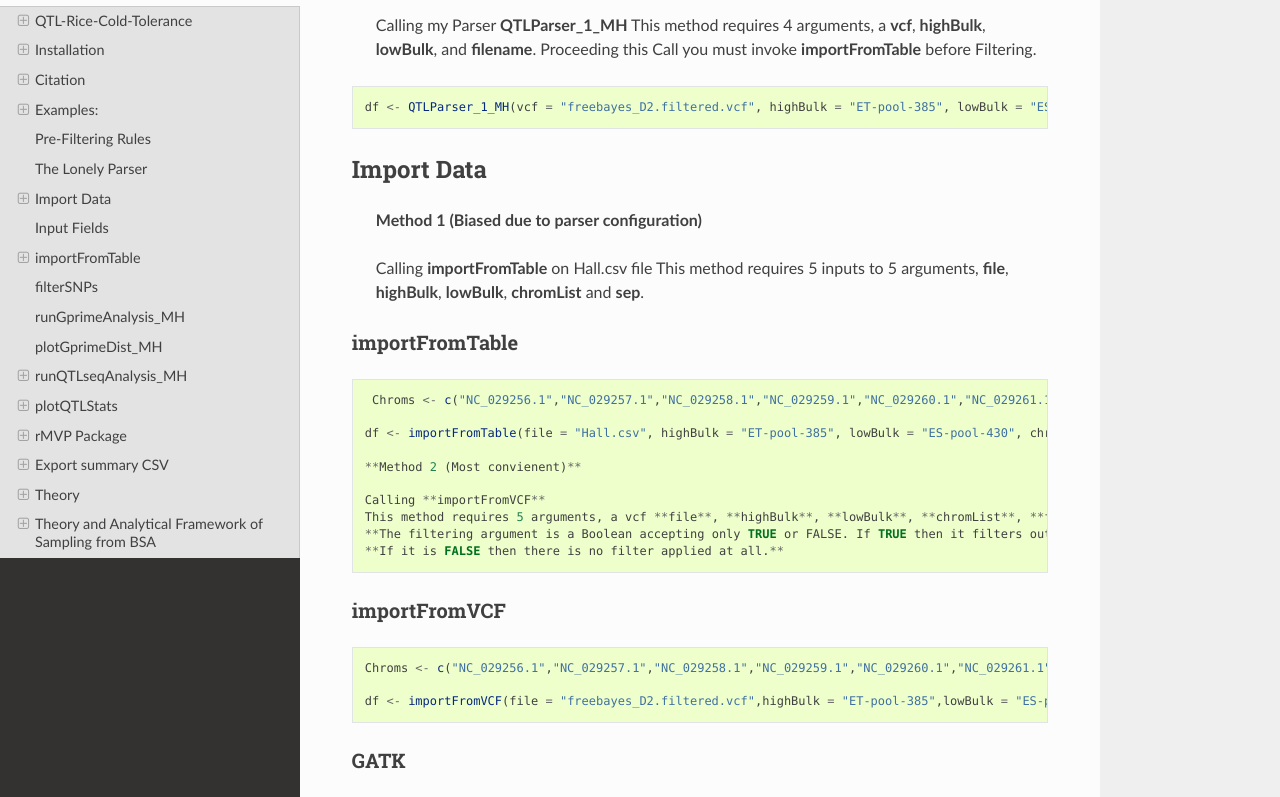
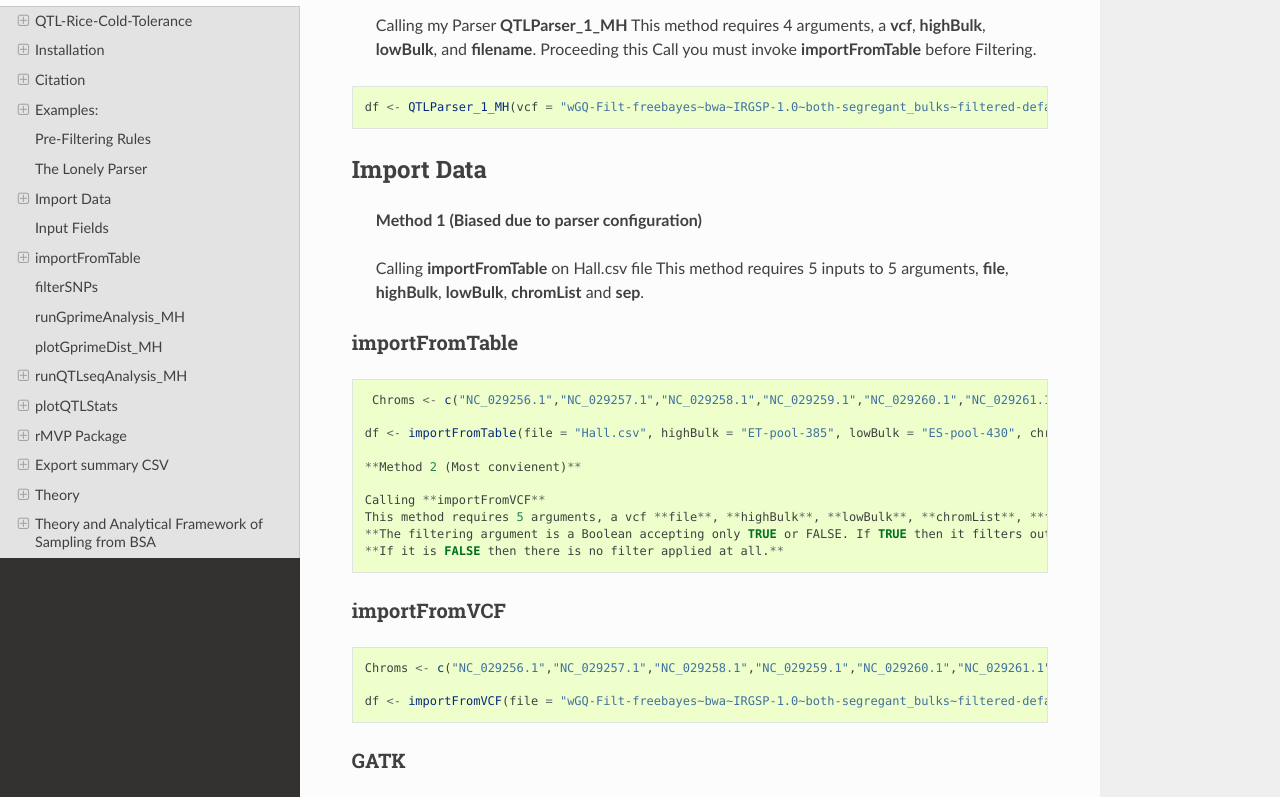
Before and after one commit to PBGLMichaelHall/ReadTheDocsQTL, a Sphinx documentation site: the page built from docs/source/Rice.rst, in a window 1280 px wide and 1400 px high, scrolled down 2169 px. Shown: the part 160-957 px from the top of the window. Built offline with Sphinx 7.4.7 and the Read the Docs theme 2.0.0, drawn with Linux system fonts in a browser that asks for light colours.

Commit message:
Update Rice.rst

```diff
--- a/docs/source/Rice.rst
+++ b/docs/source/Rice.rst
@@ -158,7 +158,7 @@ The Lonely Parser
 
 .. code:: r
 
-    df <- QTLParser_1_MH(vcf = "freebayes_D2.filtered.vcf", highBulk = "ET-pool-385", lowBulk = "ES-pool-430", filename = "Hall.csv")
+    df <- QTLParser_1_MH(vcf = "wGQ-Filt-freebayes~bwa~IRGSP-1.0~both-segregant_bulks~filtered-default.vcf", highBulk = "ET-pool-385", lowBulk = "ES-pool-430", filename = "Hall.csv")
 
 Import Data
 ===========
@@ -194,7 +194,7 @@ importFromVCF
 
    Chroms <- c("NC_029256.1","NC_029257.1","NC_029258.1","NC_029259.1","NC_029260.1","NC_029261.1","NC_029262.1","NC_029263.1","NC_029264.1","NC_029265.1","NC_029266.1","NC_029267.1")
 
-   df <- importFromVCF(file = "freebayes_D2.filtered.vcf",highBulk = "ET-pool-385",lowBulk = "ES-pool-430",chromList = Chroms,filename = "Hall",filter = FALSE)
+   df <- importFromVCF(file = "wGQ-Filt-freebayes~bwa~IRGSP-1.0~both-segregant_bulks~filtered-default.vcf",highBulk = "ET-pool-385",lowBulk = "ES-pool-430",chromList = Chroms,filename = "Hall",filter = FALSE)
 
 GATK
 ----
```
